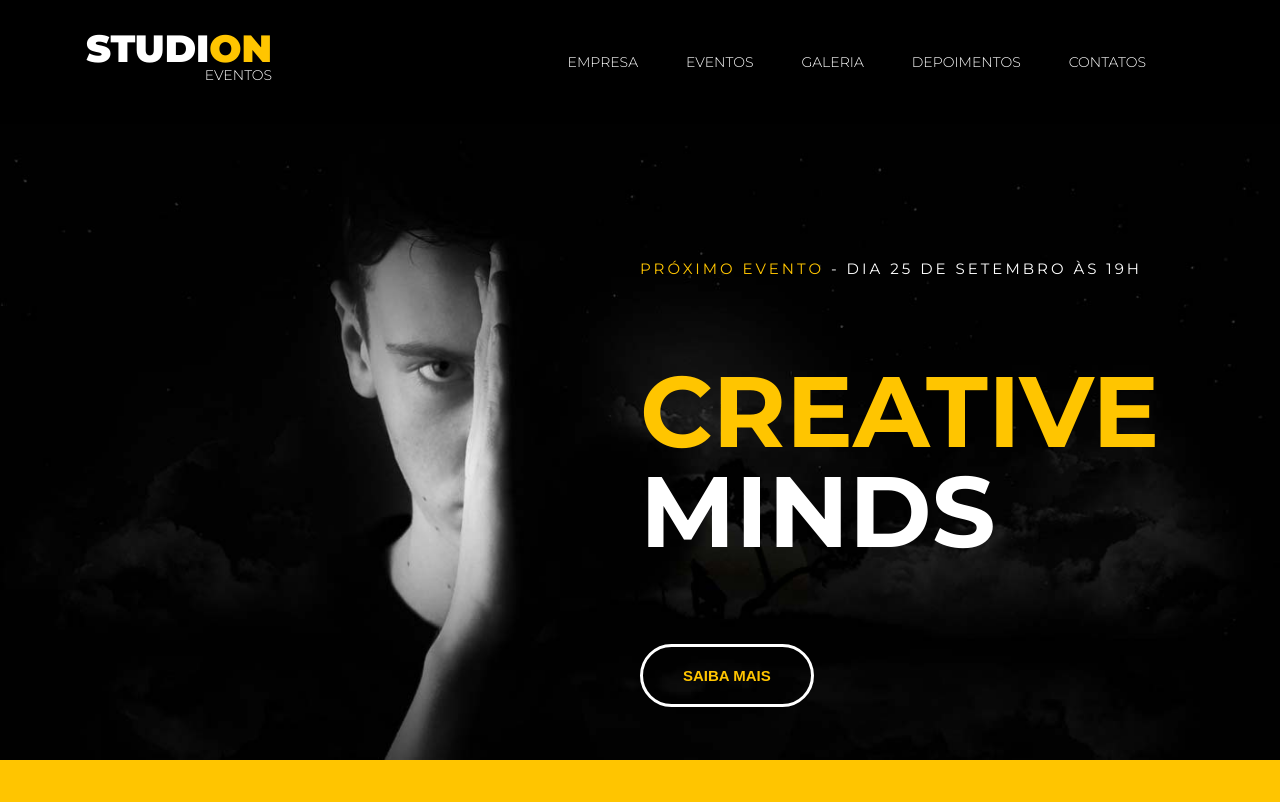
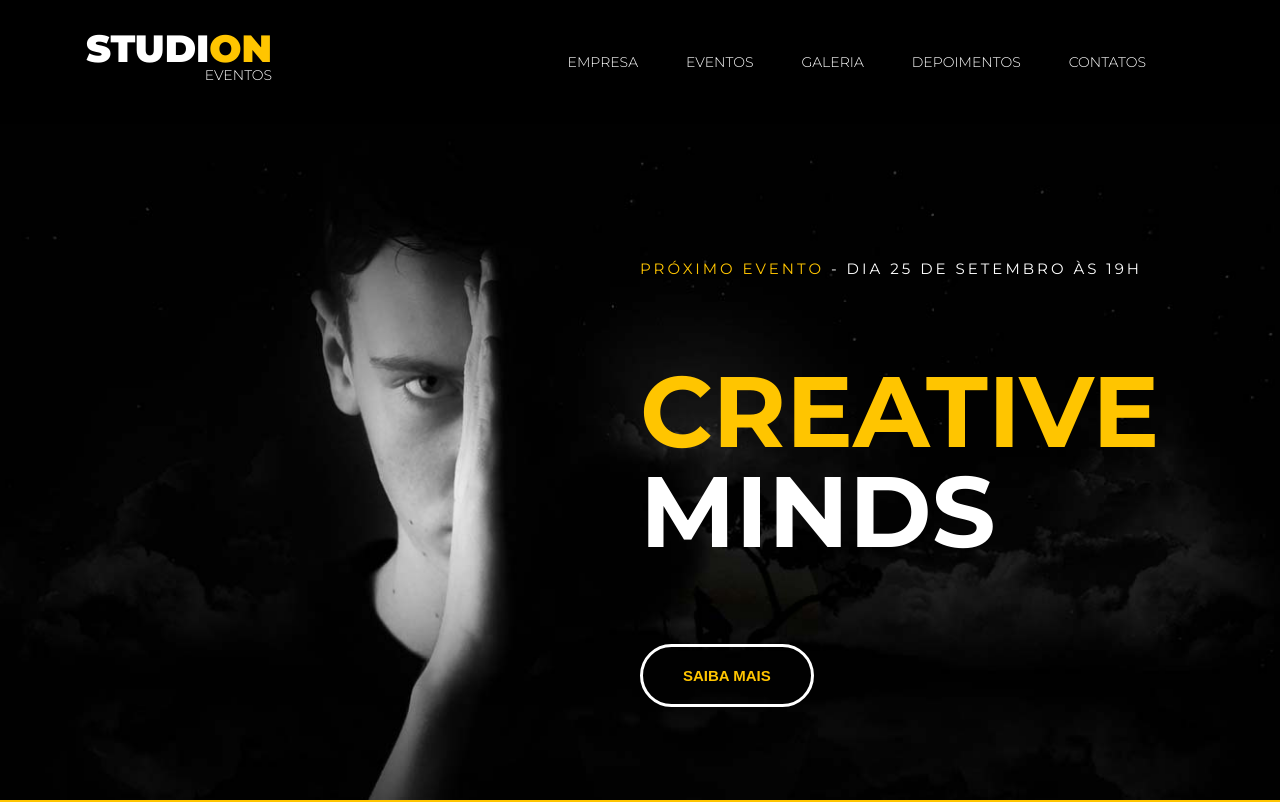
Before and after one commit to AlisonBosio/studion, a website: page src/index.html in a window 1280 px wide. Shown: the top 802 px of the page. Drawn offline with Linux system fonts and the light colour scheme.

```diff
--- a/src/style.css
+++ b/src/style.css
@@ -103,7 +103,7 @@
 
 .slide {
   position: relative;
-  height: calc(95vh - 7.75rem);
+  height: calc(100vh - 7.75rem);
 }
 
 .slide__background-image {
```
Also changed, not shown: 1 other file.
